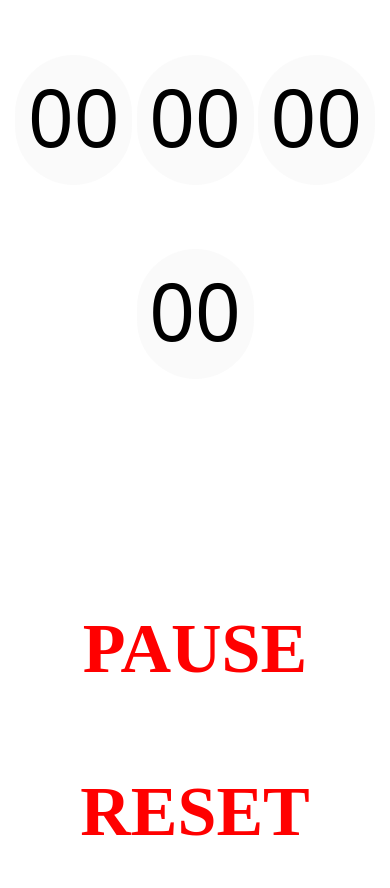
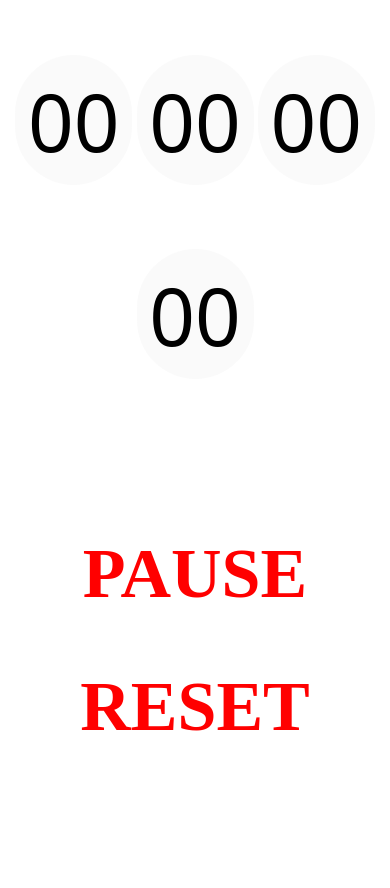
Before and after one commit to Ceejayplus/Stopwatch, a plain HTML site: page index.html in a window 390 px wide. Drawn offline with Linux system fonts and the light colour scheme.

Commit message:
I made buttons to be  responsive on small screen

```diff
--- a/style.css
+++ b/style.css
@@ -33,7 +33,7 @@ button{
     }
     input{
         width: 30% !important;
-        font-size: 70px !important;
+        font-size: 80px !important;
     }
     button{
         font-size: 60px !important;
@@ -42,8 +42,17 @@ button{
     }
 }
 @media screen and (max-width: 520px) {
+    .get{
+        color: red !important;
+        font-size: 20px !important;
+        margin-top: -30px !important;
+    }
+    button{
+        font-size: 30px !important;
+        font-family: 'Times New Roman', Times, serif !important;
+    }
+}
 
-}
 .get{
     color: red !important;
     font-weight: 900 !important;
```
